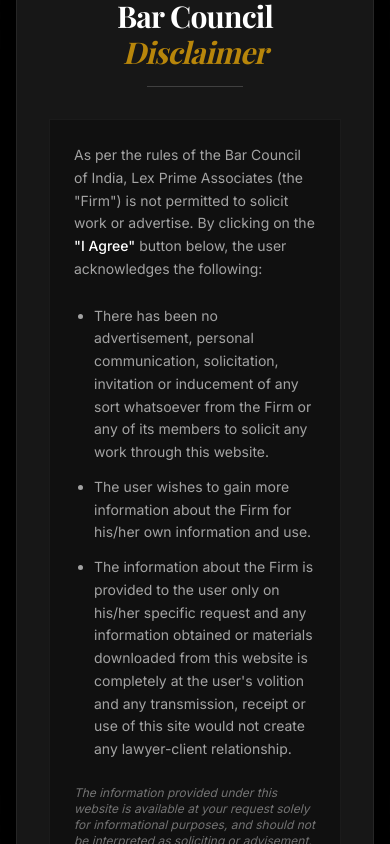
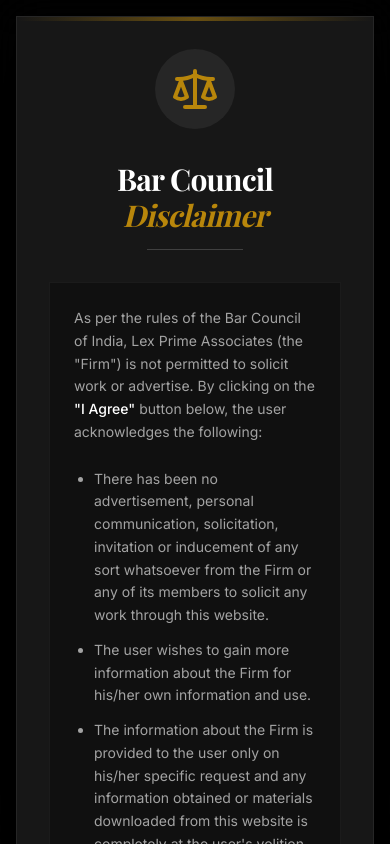
Before and after one commit to nithin1906/law-firm-portfolio, a React (Vite) app: page / in a window 390 px wide. Built offline with nearby package versions, Linux system fonts and the light colour scheme; a web font is replaced by a local one.

Commit message:
Fix: Enabled vertical scrolling on BCI modal for mobile devices

```diff
--- a/src/components/BciModal.jsx
+++ b/src/components/BciModal.jsx
@@ -10,14 +10,14 @@
           initial={{ opacity: 0 }}
           animate={{ opacity: 1 }}
           exit={{ opacity: 0 }}
-          className="fixed inset-0 z-[100] flex items-center justify-center p-4 bg-black/90 backdrop-blur-xl"
+          className="fixed inset-0 z-[100] flex justify-center items-start md:items-center p-4 bg-black/90 backdrop-blur-xl overflow-y-auto"
         >
           <motion.div
             initial={{ scale: 0.9, opacity: 0, y: 20 }}
             animate={{ scale: 1, opacity: 1, y: 0 }}
             exit={{ scale: 0.95, opacity: 0, y: 10 }}
             transition={{ type: "spring", damping: 25, stiffness: 200 }}
-            className="relative max-w-2xl w-full bg-neutral-900 border border-neutral-800 p-8 md:p-12 shadow-2xl overflow-hidden"
+            className="relative max-w-2xl w-full bg-neutral-900 border border-neutral-800 p-8 md:p-12 my-auto shadow-2xl"
           >
             {/* Gold Accent Top Bar */}
             <div className="absolute top-0 left-0 w-full h-1 bg-gradient-to-r from-transparent via-gold to-transparent opacity-50" />
```
Also changed, not shown: 1 other file (tests, documents, lock files or other folders).
